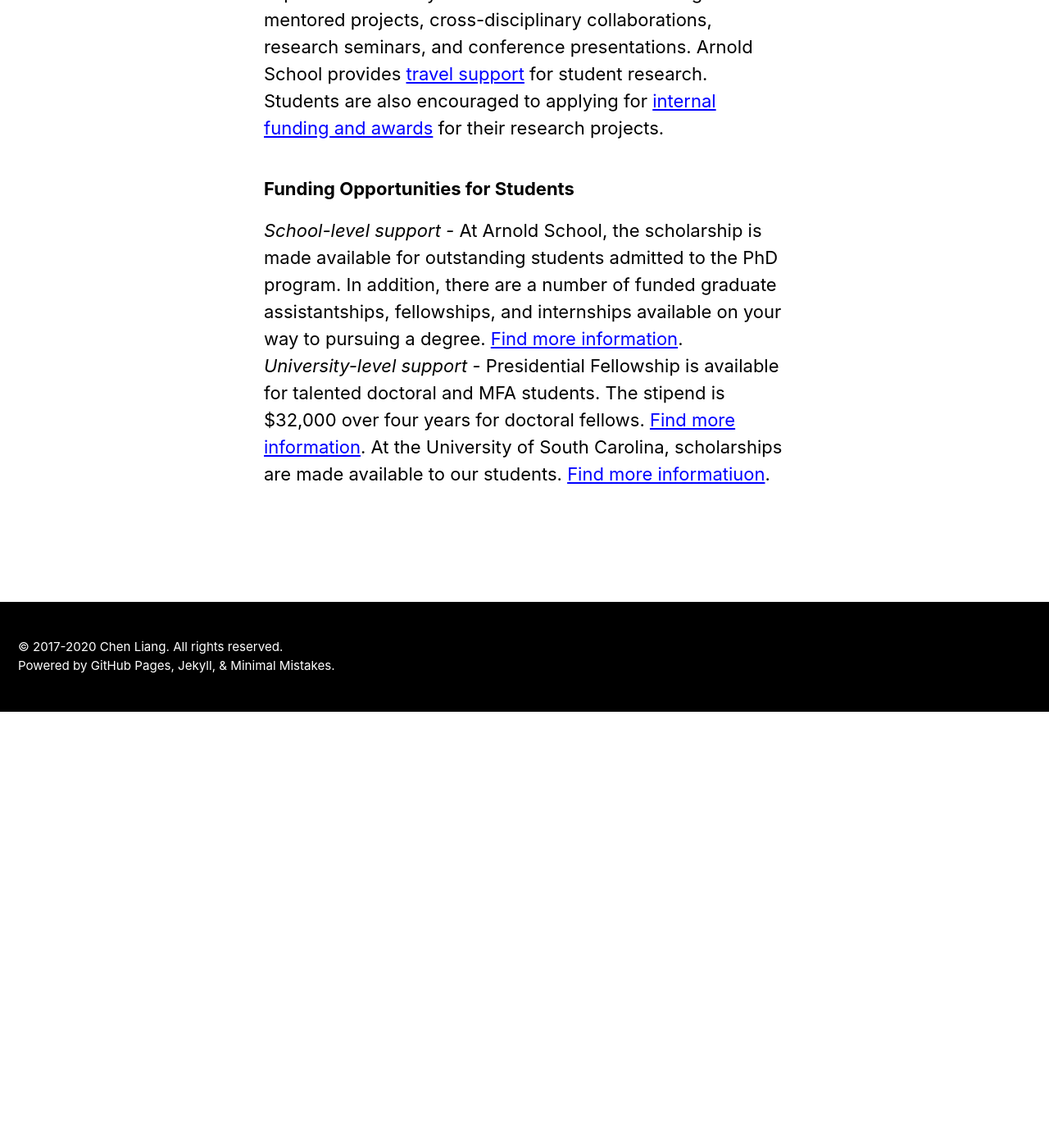
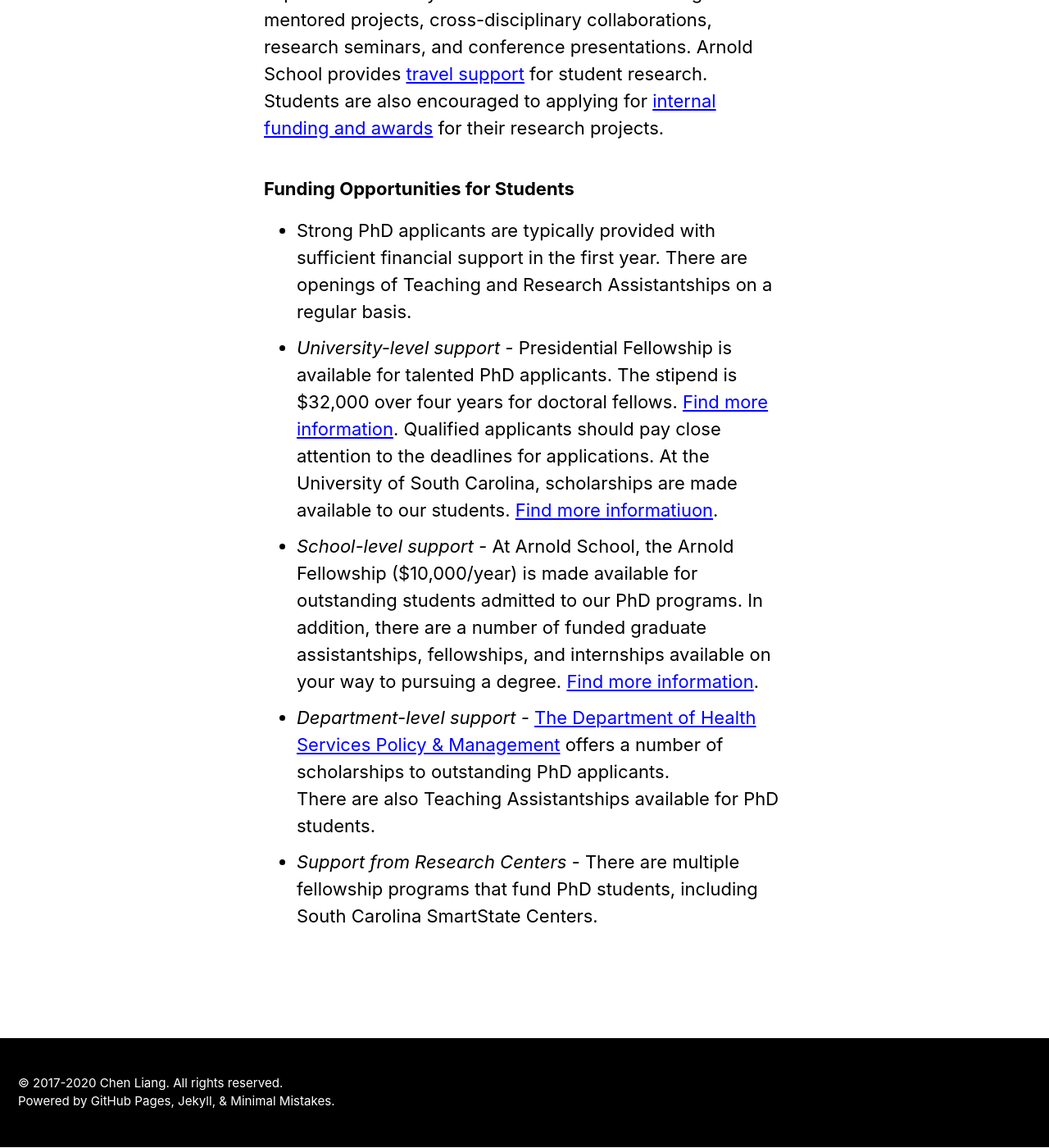
Before and after one commit to nehcgnail/nehcgnail.github.io, a Jekyll site: the page built from _pages/prospective_students.md, in a window 1280 px wide and 1400 px high, scrolled down 3011 px. Shown: the whole window at 82% size. Built offline with Jekyll 4.4.1, drawn with Linux system fonts in a browser that asks for light colours; cached includes are drawn as plain includes; nearby versions of some CDN libraries; before the commit the page ends 3878 px from its top, so only the background shows below that.

Commit message:
perspective std

```diff
--- a/_pages/prospective_students.md
+++ b/_pages/prospective_students.md
@@ -43,5 +43,8 @@
 Arnold School of Public Health is home to $38.2 million in funding from external sponsors, including $32.7 million of research funding of which $18 million is from the National Institutes of Health as of 2019 fiscal year. Students are exposed to a variety of research activities including mentored projects, cross-disciplinary collaborations, research seminars, and conference presentations. Arnold School provides [travel support](https://www.sc.edu/study/colleges_schools/public_health/internal/current_students/student_travel_funding/index.php) for student research. Students are also encouraged to applying for [internal funding and awards](https://sc.edu/about/offices_and_divisions/research/internal_funding_awards/students/) for their research projects.
 
 ### Funding Opportunities for Students<br/>
-*School-level support -* At Arnold School, the scholarship is made available for outstanding students admitted to the PhD program. In addition, there are a number of funded graduate assistantships, fellowships, and internships available on your way to pursuing a degree. [Find more information](https://www.sc.edu/study/colleges_schools/public_health/apply/graduate_applicants/finanancial_information/index.php).<br/>
-*University-level support -* Presidential Fellowship is available for talented doctoral and MFA students. The stipend is $32,000 over four years for doctoral fellows. [Find more information](https://www.sc.edu/study/colleges_schools/graduate_school/opportunities_support/scholarly_initiatives/presidential-fellowship/index.php). At the University of South Carolina, scholarships are made available to our students. [Find more informatiuon](https://sc.edu/about/offices_and_divisions/financial_aid/scholarships/index.php).<br/>
+- Strong PhD applicants are typically provided with sufficient financial support in the first year. There are openings of Teaching and Research Assistantships on a regular basis.
+- *University-level support -* Presidential Fellowship is available for talented PhD applicants. The stipend is $32,000 over four years for doctoral fellows. [Find more information](https://www.sc.edu/study/colleges_schools/graduate_school/opportunities_support/scholarly_initiatives/presidential-fellowship/index.php). Qualified applicants should pay close attention to the deadlines for applications. At the University of South Carolina, scholarships are made available to our students. [Find more informatiuon](https://sc.edu/about/offices_and_divisions/financial_aid/scholarships/index.php).<br/>
+- *School-level support -* At Arnold School, the Arnold Fellowship ($10,000/year) is made available for outstanding students admitted to our PhD programs. In addition, there are a number of funded graduate assistantships, fellowships, and internships available on your way to pursuing a degree. [Find more information](https://www.sc.edu/study/colleges_schools/public_health/apply/graduate_applicants/finanancial_information/index.php).<br/>
+- *Department-level support -* [The Department of Health Services Policy & Management](https://www.sc.edu/study/colleges_schools/public_health/study/areas_of_study/health_services_policy_and_management/) offers a number of scholarships to outstanding PhD applicants.<br/> There are also Teaching Assistantships available for PhD students.
+- *Support from Research Centers -* There are multiple fellowship programs that fund PhD students, including South Carolina SmartState Centers.
```
